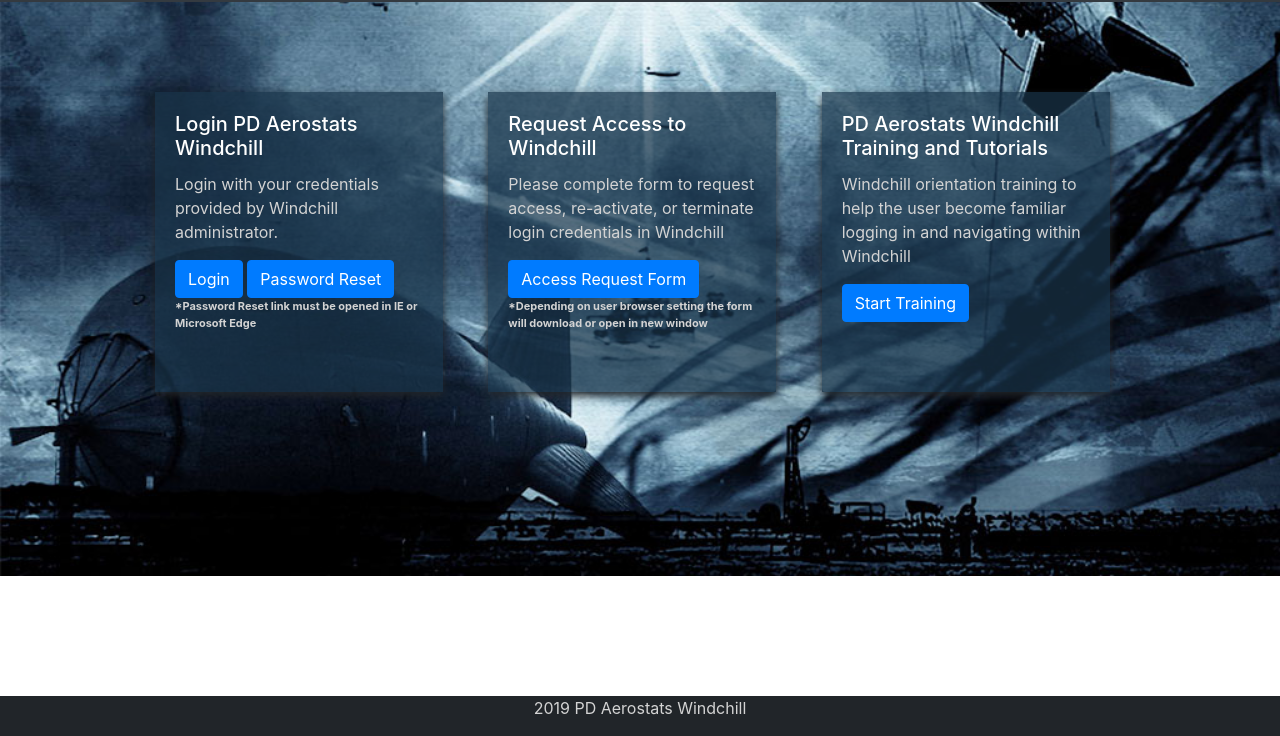
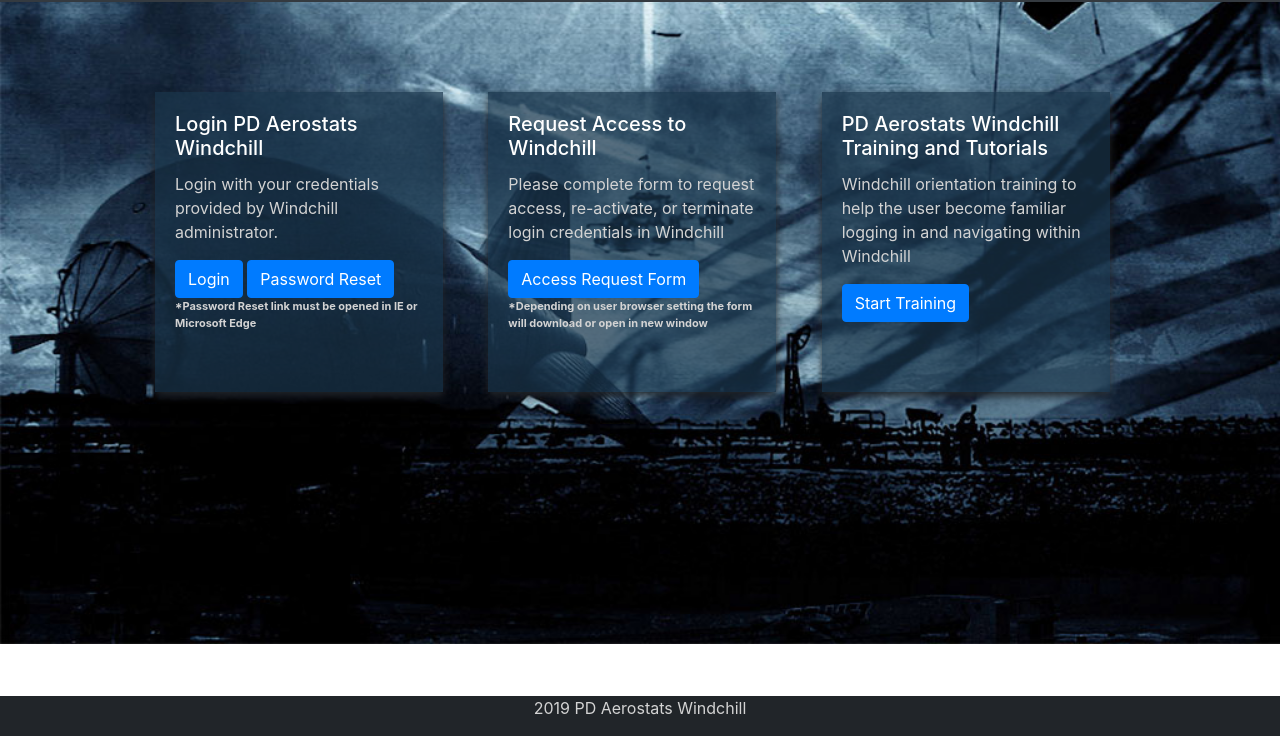
Before and after one commit to mvt3641/Windchilltest, a website: page public/index.html in a window 1280 px wide. Shown: the part 64-800 px from the top of the page. Drawn offline with Linux system fonts and the light colour scheme.

Commit message:
commiting

```diff
--- a/public/assets/css/styleBody.css
+++ b/public/assets/css/styleBody.css
@@ -1,15 +1,7 @@
-/* body{
+body{
   background-image: url("PDA_backgroundlgt.jpg");
   background-position: center;
   background-repeat: no-repeat;
   background-size: cover;
 
-} */
-
-.header-img {
-  background-image: url("PDA_backgroundlgt.jpg");
-  background-position: center;
-  background-repeat: no-repeat;
-  background-size: cover;
-  height: 640px;
 }
--- a/public/index.html
+++ b/public/index.html
@@ -10,7 +10,6 @@
 <link rel="stylesheet" type="text/css" href="/assets/css/styles.css">
 
 </head>
-<header class="header-img">
 <body>
   <nav class="navbar navbar-expand navbar-dark bg-dark nav_fixed">
       <img src="Aerologosm.png" alt="logo" style="height:50px;width:50px"/>
@@ -90,7 +89,7 @@
   <p>2019 PD Aerostats Windchill</p>
 </div>
   </body>
-</header>
+
   <script src="assets/js/jquery-3.4.1.slim.min.js" type="text/javascript"></script>
   <script src="assets/bootstrap-4.3.1-dist/js/bootstrap.min.js"></script>
 
```
Also changed, not shown: public/assets/css/styles.css (+0 -8 lines).
